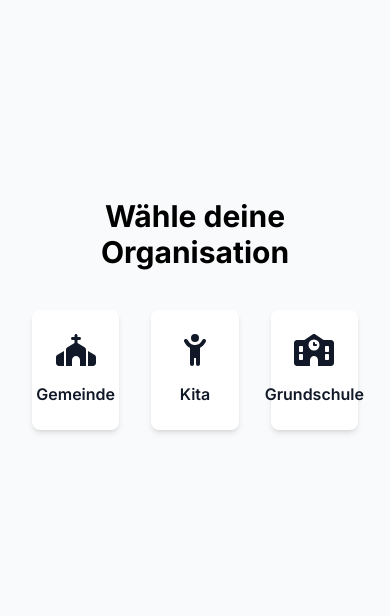
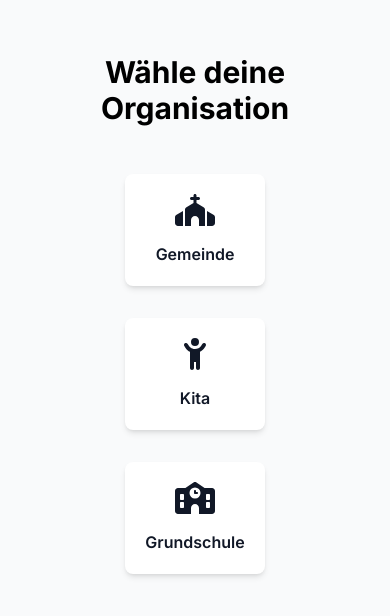
Before and after one commit to j0fr3y/lieder-app, a Next.js app in the folder frontend/: page / in a window 390 px wide. Shown: the part 108-724 px from the top of the page. Built offline with nearby package versions, Linux system fonts and the light colour scheme; no server answers.

Commit message:
new frontpage ui

```diff
--- a/frontend/src/app/page.tsx
+++ b/frontend/src/app/page.tsx
@@ -1,6 +1,10 @@
 import SearchPage from "@/Components/SearchPage";
 import { FontAwesomeIcon } from "@fortawesome/react-fontawesome";
-import { faChurch, faChildReaching, faSchool } from "@fortawesome/free-solid-svg-icons";
+import {
+  faChurch,
+  faChildReaching,
+  faSchool,
+} from "@fortawesome/free-solid-svg-icons";
 import Link from "next/link";
 import React from "react";
 
@@ -8,30 +12,45 @@ const Page: React.FC = () => {
   return (
     <div>
       <main className="flex flex-col items-center align-middle justify-center  min-h-screen bg-gray-50 p-8">
-        <h1 className="text-3xl md:text-4xl font-bold text-center">Wähle deine Organisation</h1>
-        <div className="grid grid-cols-3 md:grid-cols-3 gap-8 max-w-4xl mt-10">
+        <h1 className="text-3xl md:text-4xl font-bold text-center">
+          Wähle deine Organisation
+        </h1>
+        <div className="grid grid-cols-1 sm:grid-cols-3 gap-8 max-w-4xl mt-12">
           <Link className="group" href="/gemeinde">
-            <div className="flex flex-col items-center justify-center p-6 bg-white rounded-lg shadow-md transition-transform transform group-hover:scale-105">
-              <FontAwesomeIcon icon={faChurch} className="h-8 md:h-10 text-gray-900 group-hover:text-indigo-600" />
-              <h2 className="mt-4 text-base font-semibold text-gray-900 group-hover:text-indigo-600">Gemeinde</h2>
+            <div className="flex flex-col items-center justify-center p-5 sm:p-6 bg-white rounded-lg shadow-md transition-transform transform group-hover:scale-105">
+              <FontAwesomeIcon
+                icon={faChurch}
+                className="h-8 md:h-10 text-gray-900 group-hover:text-indigo-600"
+              />
+              <h2 className="mt-4 text-base font-semibold text-gray-900 group-hover:text-indigo-600">
+                Gemeinde
+              </h2>
             </div>
           </Link>
           <Link className="group" href="/kita">
-            <div className="flex flex-col items-center justify-center p-6 bg-white rounded-lg shadow-md transition-transform transform group-hover:scale-105">
-              <FontAwesomeIcon icon={faChildReaching} className="h-8 md:h-10 text-gray-900 group-hover:text-indigo-600" />
-              <h2 className="mt-4 text-base font-semibold text-gray-900 group-hover:text-indigo-600">Kita</h2>
+            <div className="flex flex-col items-center justify-center p-5 sm:p-6 bg-white rounded-lg shadow-md transition-transform transform group-hover:scale-105">
+              <FontAwesomeIcon
+                icon={faChildReaching}
+                className="h-8 md:h-10 text-gray-900 group-hover:text-indigo-600"
+              />
+              <h2 className="mt-4 text-base font-semibold text-gray-900 group-hover:text-indigo-600">
+                Kita
+              </h2>
             </div>
           </Link>
           <Link className="group" href="/grundschule">
-            <div className="flex flex-col items-center justify-center p-6 bg-white rounded-lg shadow-md transition-transform transform group-hover:scale-105">
-              <FontAwesomeIcon icon={faSchool} className="h-8 md:h-10 text-gray-900 group-hover:text-indigo-600" />
-              <h2 className="mt-4 text-base font-semibold text-gray-900 group-hover:text-indigo-600">Grundschule</h2>
+            <div className="flex flex-col items-center justify-center p-5 sm:p-6 bg-white rounded-lg shadow-md transition-transform transform group-hover:scale-105">
+              <FontAwesomeIcon
+                icon={faSchool}
+                className="h-8 md:h-10 text-gray-900 group-hover:text-indigo-600"
+              />
+              <h2 className="mt-4 text-base font-semibold text-gray-900 group-hover:text-indigo-600">
+                Grundschule
+              </h2>
             </div>
           </Link>
         </div>
       </main>
-
-
     </div>
   );
 };
```
